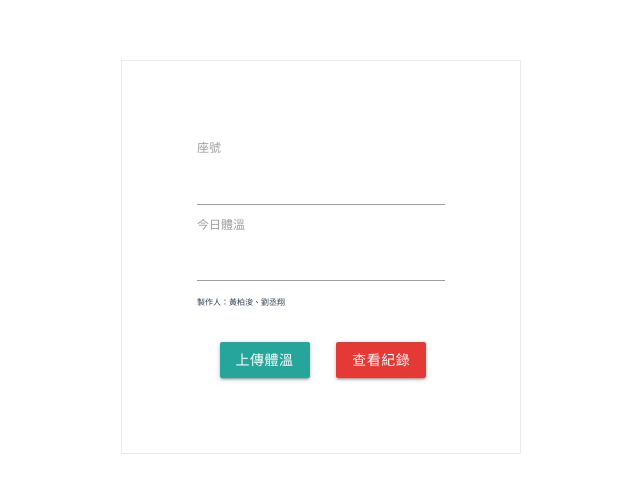
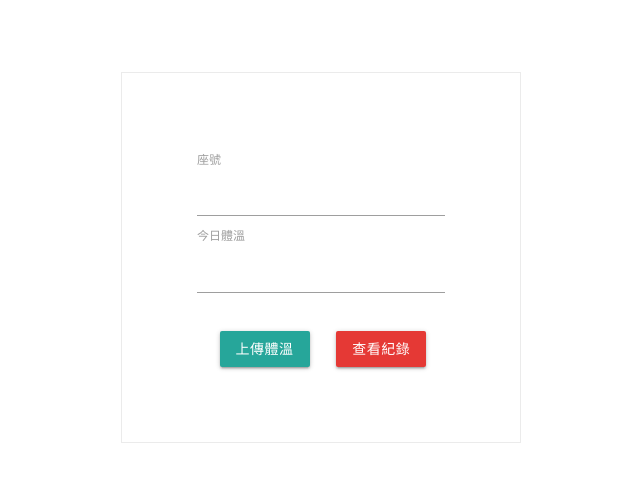
Before and after one commit to qwer2415wy/CH3D, a plain HTML site: page index.html in a window 1280 px wide. Shown: the part 143-636 px from the top of the page, without its empty margins (319-959 px from the left). Drawn offline with nearby package versions, Linux system fonts and the light colour scheme.

Commit message:
Update index.html

```diff
--- a/index.html
+++ b/index.html
@@ -15,7 +15,6 @@
             <input type="text" name="userId" id="userId" oninput="value=value.replace(/[^\d]/g,'')"><br>
             <label for="Temperature">今日體溫</label><br>
             <input type="text" name="temperature" id ="temperature" oninput="value=value.replace(/[^\-?\d.]/g,'')"><br>
-            <p><span style="color:#2c3e50"><span style="font-size:8px"><span style="font-family:Arial,Helvetica,sans-serif">製作人：黃柏浚、劉丞翔</span></span></span></p>
             <button id="addBtn" type = "button" class="btn waves-effect waves-light" onclick="save()">上傳體溫</button>
             <button id="updateBtn" type = "button" class="btn waves-effect red darken-1" onclick="get()">查看紀錄</button>
             <button id="outputBtn" type = "button" class="btn waves-effect blue lighten-1" style="display : none" onclick="fnExcelReport()">輸出全班紀錄</button>
```
